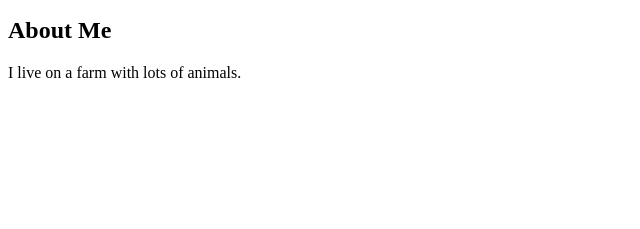
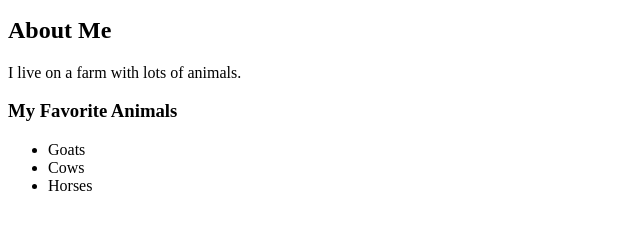
Before and after one commit to Zenspace-dev/week-1-checkpoint, a plain HTML site: page index.html in a window 1280 px wide. Shown: the part 101-330 px from the top of the page, without its empty margins (0-640 px from the left). Drawn offline with Linux system fonts and the light colour scheme.

Commit message:
Add My favorite animals section on unordered list

```diff
--- a/index.html
+++ b/index.html
@@ -13,6 +13,12 @@
 
     <p>I live on a farm with lots of animals.</p>
 
+    <h3>My Favorite Animals</h3>
+    <ul>
+        <li>Goats</li>
+        <li>Cows</li>
+        <li>Horses</li>
+    </ul>
 
 
 
```
